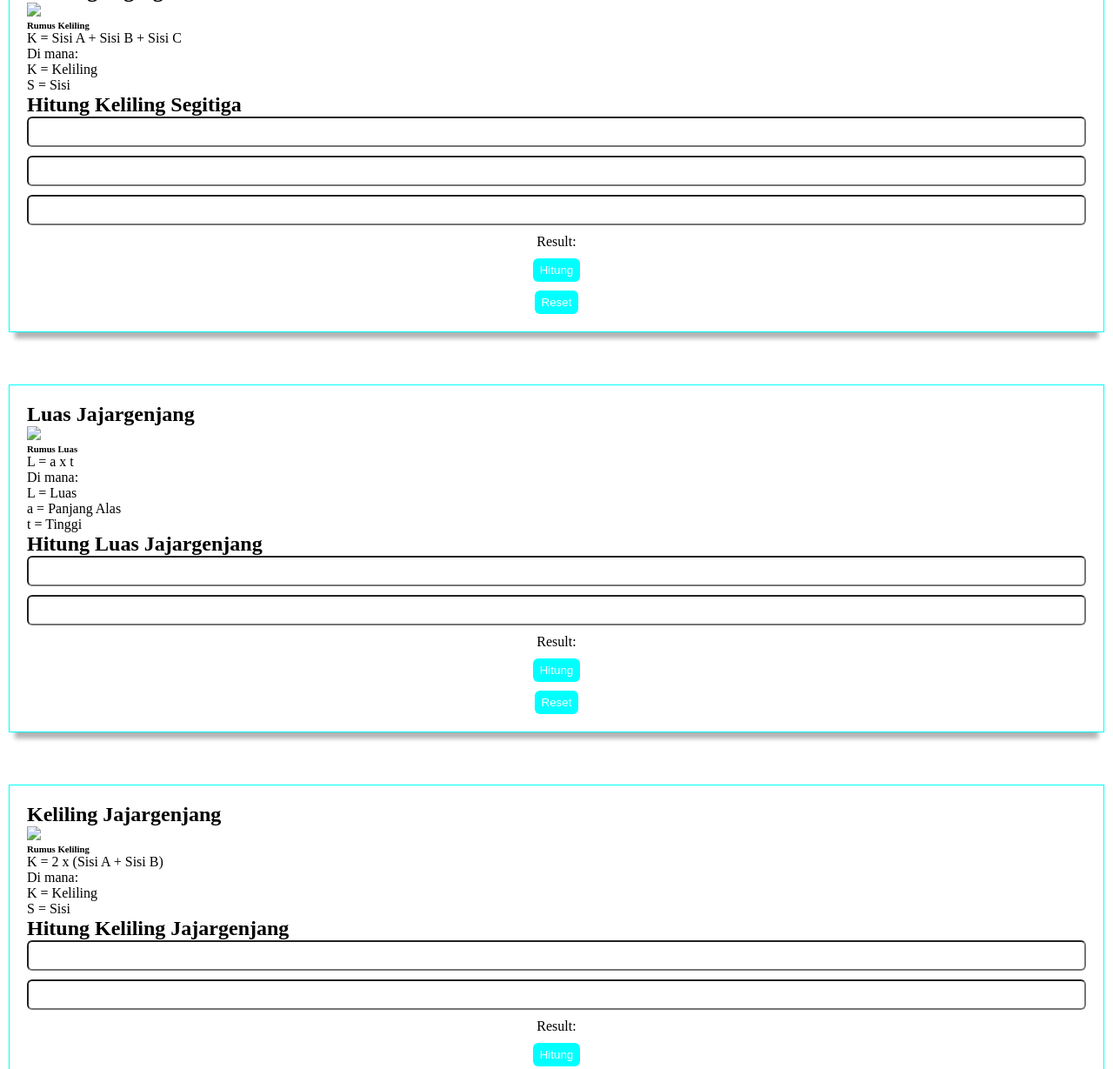
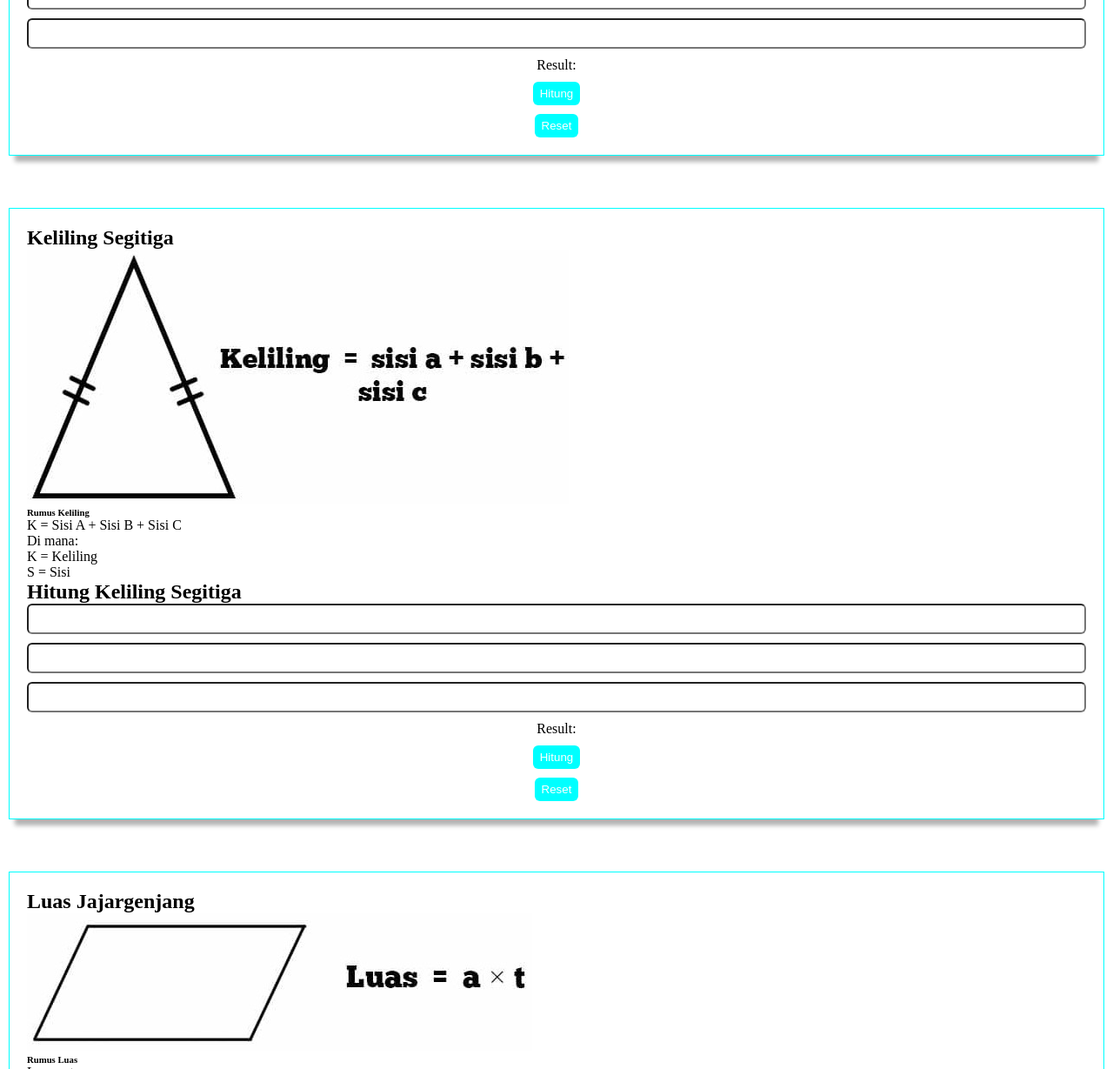
Before and after one commit to BigbOst4/Coding, a plain HTML site: page index.html in a window 1280 px wide. Shown: the part 656-1885 px from the top of the page at 87% size. Drawn offline with Linux system fonts and the light colour scheme.

Commit message:
aritmatika

```diff
--- a/css/index.css
+++ b/css/index.css
@@ -3,6 +3,10 @@
     padding: 0;
     margin: 0;
     box-sizing: border-box;
+}
+/* html */
+html{
+    scroll-behavior: smooth;
 }
 /* body */
 body{
--- a/index.html
+++ b/index.html
@@ -30,7 +30,7 @@
                 <div>
                     <h2>Luas Segitiga</h2>
                 </div>
-                <img src="/Coding/Web Apps Bangun Datar/assets'/Luas Segitiga.jpg">
+                <img src="/Coding/assets'/Luas Segitiga.jpg">
                 <div>
                     <h6>Rumus Luas</h6>
                     <p>L = 1/2 x a x t </p>
@@ -59,7 +59,7 @@
                 <div>
                     <h2>Keliling Segitiga</h2>
                 </div>
-                <img src="/Coding/Web Apps Bangun Datar/assets'/Keliling Segitiga.jpg">
+                <img src="/Coding/assets'/Keliling Segitiga.jpg">
                 <div>
                     <h6>Rumus Keliling</h6>
                     <p>K = Sisi A + Sisi B + Sisi C </p>
@@ -88,7 +88,7 @@
                 <div>
                     <h2>Luas Jajargenjang</h2>
                 </div>
-                <img src="/Coding/Web Apps Bangun Datar/assets'/Luas Jajargenjang.jpg">
+                <img src="/Coding/assets'/Luas Jajargenjang.jpg">
                 <div>
                     <h6>Rumus Luas</h6>
                     <p>L = a x t </p>
@@ -117,7 +117,7 @@
                 <div>
                     <h2>Keliling Jajargenjang</h2>
                 </div>
-                <img src="/Coding/Web Apps Bangun Datar/assets'/Keliling Jajargenjang.jpg">
+                <img src="/Coding/assets'/Keliling Jajargenjang.jpg">
                 <div>
                     <h6>Rumus Keliling</h6>
                     <p>K = 2 x (Sisi A + Sisi B)</p>
@@ -146,5 +146,5 @@
         Copyright 2024 Herwan Okta Yoza
      </footer>
 </body>
-<script href="/Coding/js/index.js"></script>
+<script src="js/index.js"></script>
 </html>
```
